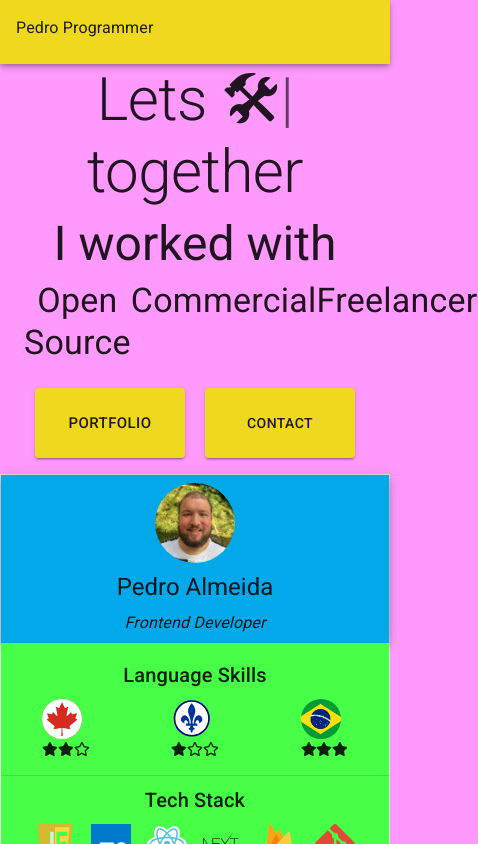
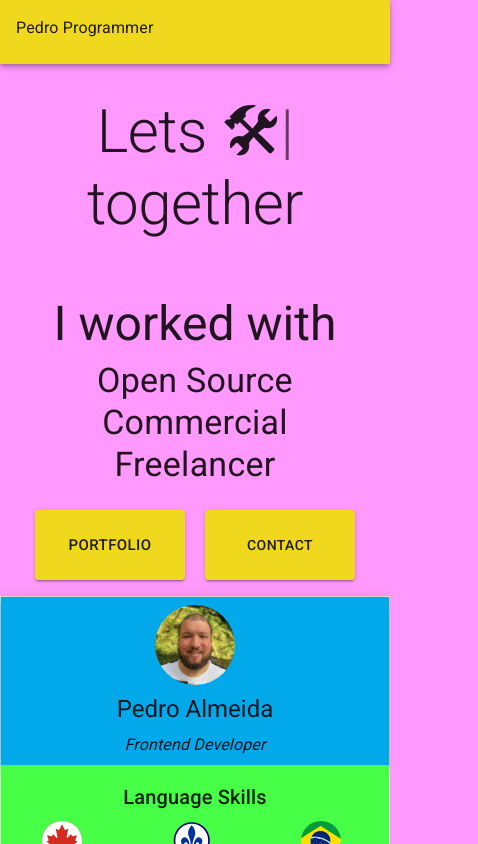
Before and after one commit to PedroMarianoAlmeida/my-website-2021, a Next.js app: page / in a window 390 px wide. Shown: the top 844 px of the page, 478 px wide, since content can reach past the window. Built offline with nearby package versions, Linux system fonts and the light colour scheme.

Commit message:
responsive adjustments

```diff
--- a/src/components/specific/IndexPage/Body/BodyStructure.tsx
+++ b/src/components/specific/IndexPage/Body/BodyStructure.tsx
@@ -14,8 +14,8 @@ const BodyStructure = ({ desktopLayout }) => {
       justifyContent="center"
       width="100%"
     >
-      <HeroSection />
-      <WorkTypes />
+      <HeroSection desktopLayout={desktopLayout} />
+      <WorkTypes desktopLayout={desktopLayout} />
       <ActionButtons />
     </Box>
   )
--- a/src/components/specific/IndexPage/Body/HeroSection.tsx
+++ b/src/components/specific/IndexPage/Body/HeroSection.tsx
@@ -13,9 +13,14 @@ type TypewriterType = FunctionComponent<{
 
 const TypewriterEffect: TypewriterType = Typewriter as any
 
-const HeroSection = () => {
+const HeroSection = ({ desktopLayout }) => {
   return (
-    <Box height="8rem">
+    <Box
+      height={desktopLayout ? '8rem' : '12rem'}
+      display="flex"
+      alignItems="center"
+      my={1}
+    >
       {' '}
       <Typography variant="h2" align="center">
         Lets{' '}
--- a/src/components/specific/IndexPage/Body/WorkTypes.tsx
+++ b/src/components/specific/IndexPage/Body/WorkTypes.tsx
@@ -1,14 +1,19 @@
 import Box from '@material-ui/core/Box'
 import Typography from '@material-ui/core/Typography'
 
-const WorkTypes = () => {
+const WorkTypes = ({ desktopLayout }) => {
   return (
     <Box my={3}>
       <Typography align="center" variant="h3">
         I worked with
       </Typography>
 
-      <Box display="flex" justifyContent="space-around" mt={1}>
+      <Box
+        display="flex"
+        flexDirection={desktopLayout ? 'row' : 'column'}
+        justifyContent="space-around"
+        mt={1}
+      >
         <Typography align="center" variant="h4">
           Open Source
         </Typography>
--- a/src/components/specific/IndexPage/LateralCard/LateralCard.tsx
+++ b/src/components/specific/IndexPage/LateralCard/LateralCard.tsx
@@ -9,6 +9,7 @@ const useStyles = makeStyles({
   root: {
     display: 'flex',
     flexDirection: 'column',
+    width: '100%',
   },
 })
 
```
